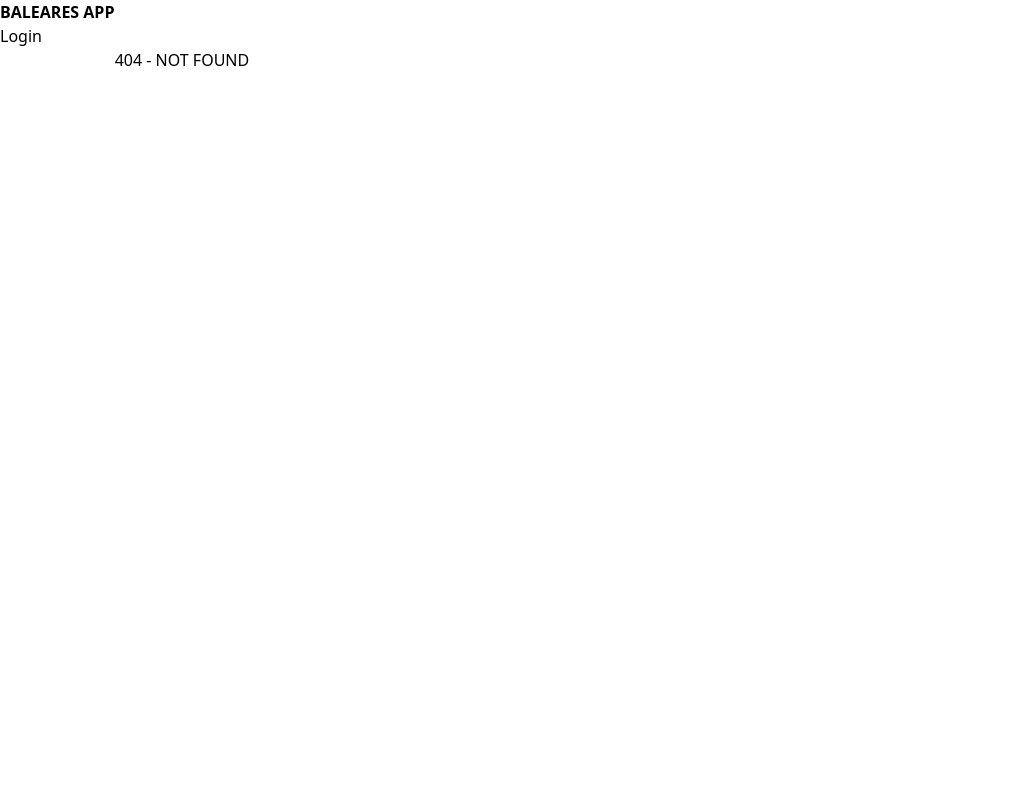
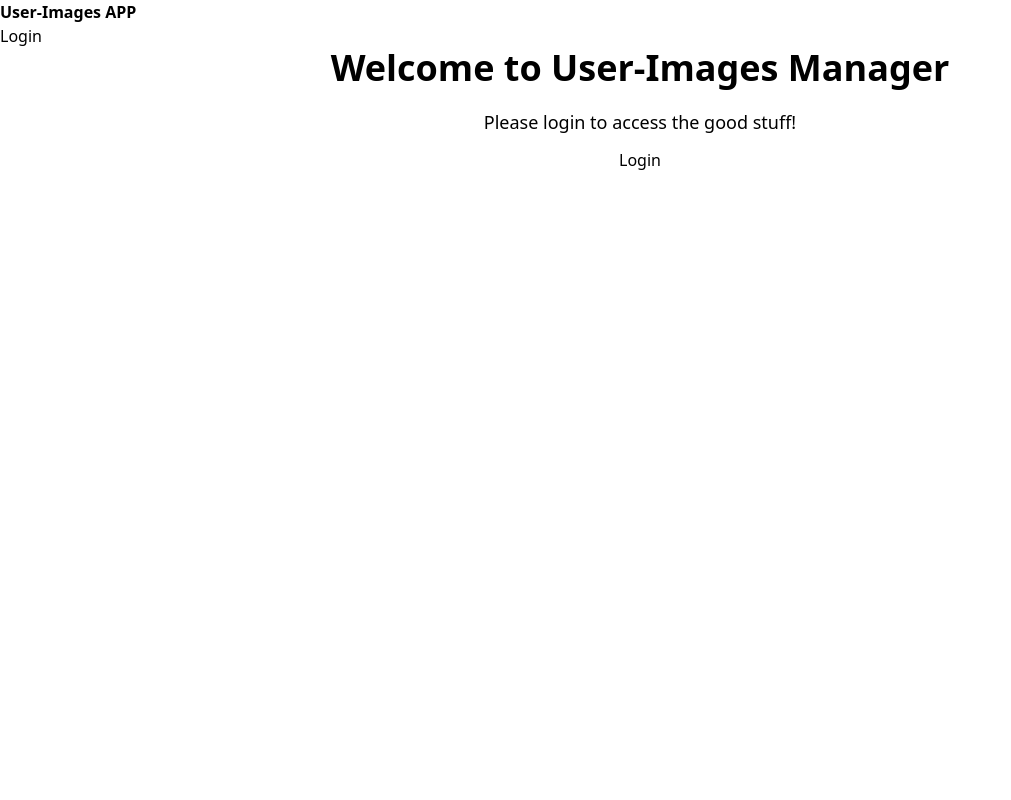
Before and after one commit to Elvissamir/react-baleares, a React (Create React App) app: page / in a window 1280 px wide. Before the commit this address had no page. Shown: the top 800 px of the page, without its empty margins (0-1011 px from the left). Built offline with nearby package versions, Linux system fonts and the light colour scheme.

Commit message:
Add Welcome component for route /

```diff
--- a/src/components/LoginForm.jsx
+++ b/src/components/LoginForm.jsx
@@ -68,9 +68,6 @@ function LoginForm () {
                 handleChange={ handleChange } />
             <FormFooter>
                 <FormButton text='Login' validate={ validate } />
-                <a className="inline-block align-baseline text-sm text-blue-500 hover:text-blue-800" href="/">
-                    Forgot Password?
-                </a>
             </FormFooter>
         </Form>
     )
--- a/src/components/Router.jsx
+++ b/src/components/Router.jsx
@@ -9,10 +9,12 @@ import Forbidden from './Forbidden';
 import ImageForm from './ImageForm';
 import CreateUserForm from './CreateUserForm';
 import EditUserForm from './EditUserForm'
+import Welcome from './Welcome';
 
 function Router() {
     return (
         <Routes>
+            <Route path='/' element={<Welcome />} />
             <Route path={routes.general.login.url} element={<LoginForm />} />
             <Route path={routes.auth.options.url} element={
                 <RequireAuth
--- /dev/null
+++ b/src/components/Welcome.jsx
@@ -0,0 +1,41 @@
+import { NavLink } from 'react-router-dom';
+import routes from '../routes';
+import { useContext } from 'react';
+import { UserContext } from './context/userContext';
+
+function Welcome () {
+    const { currentUser } = useContext(UserContext)
+
+    const renderMessage = () => {
+        if (!currentUser) {
+            return (
+                <div>
+                    {
+                        <div className='flex-col items-center justify-center'>
+                            <p className='text-lg mx-auto text-center mt-5'>Please login to access the good stuff!</p>
+                            <div className='mt-3 mx-auto flex justify-center'>
+                                <NavLink
+                                className='button action-button'
+                                to={routes.general.login.url}>
+                                    {routes.general.login.name}
+                                </NavLink>
+                            </div>
+                        </div>
+                    }
+                </div>)
+        }
+        else
+            <p>Are you having a good time? :D</p>
+    }
+
+    return (
+        <div className="content-wrapper">
+            <p className="mx-auto text-4xl text-center font-bold">
+                Welcome to User-Images Manager
+            </p>
+            {renderMessage()}
+        </div>
+    )
+}
+
+export default Welcome
--- a/src/components/layout/Nav.jsx
+++ b/src/components/layout/Nav.jsx
@@ -15,7 +15,7 @@ function Nav () {
             generalLinks.map(item =>
                 <li className="flex" key={ item.name }>
                     <NavLink
-                        className="menu-link"
+                        className="button action-button"
                         to={ item.url }>
                             { item.name }
                     </NavLink>
@@ -37,7 +37,7 @@ function Nav () {
     return (
         <nav className="nav">
             <div className="nav-content">
-                <div className="font-black">BALEARES APP</div>
+                <div className="font-black">User-Images APP</div>
                 <div className="menu-wrapper">
                     <ul className="menu">
                         { currentUser?.isAdmin && adminLinks.map(link =>
--- a/src/css/button.css
+++ b/src/css/button.css
@@ -12,3 +12,8 @@
     color: white;
     box-shadow: 1px 1px 3px rgba(10, 10, 10, 0.7);
 }
+
+.action-button:hover {
+    color: white;
+    background-color: rgba(0, 50, 150, 1);
+}
```
